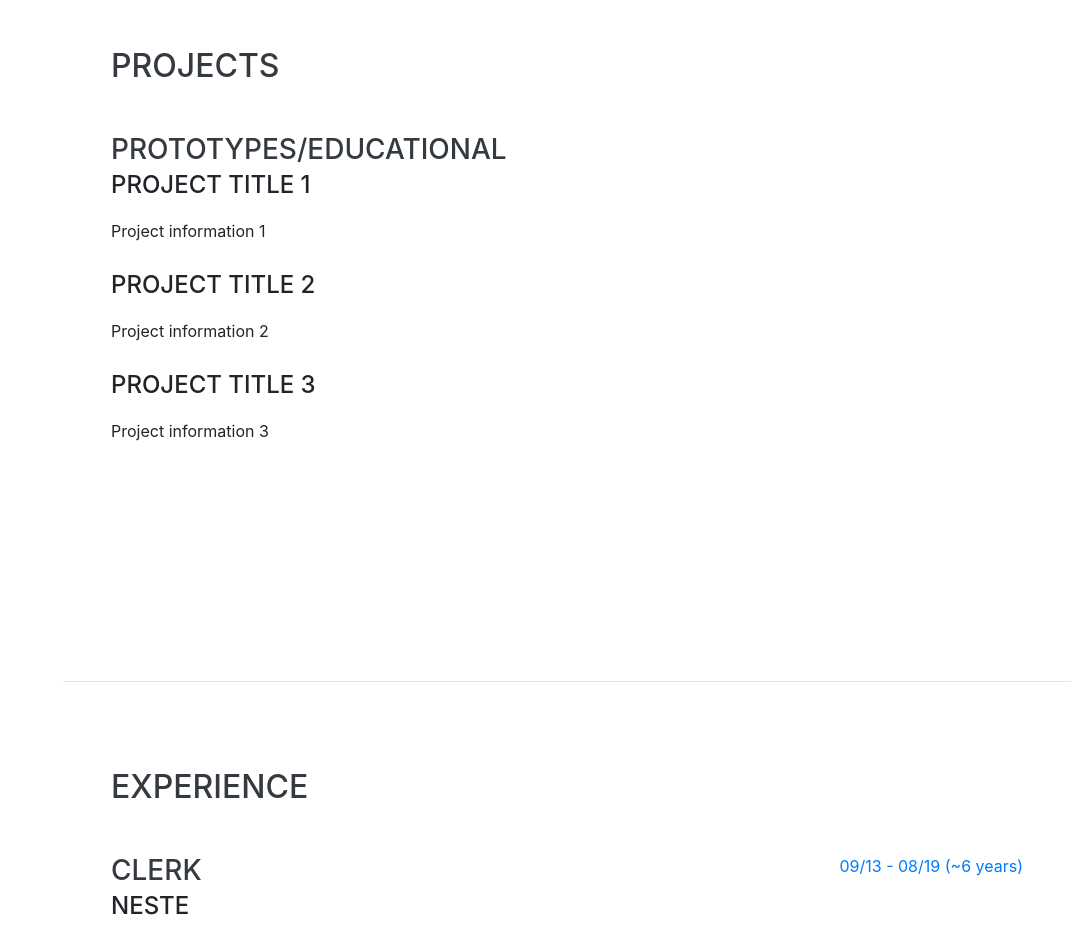
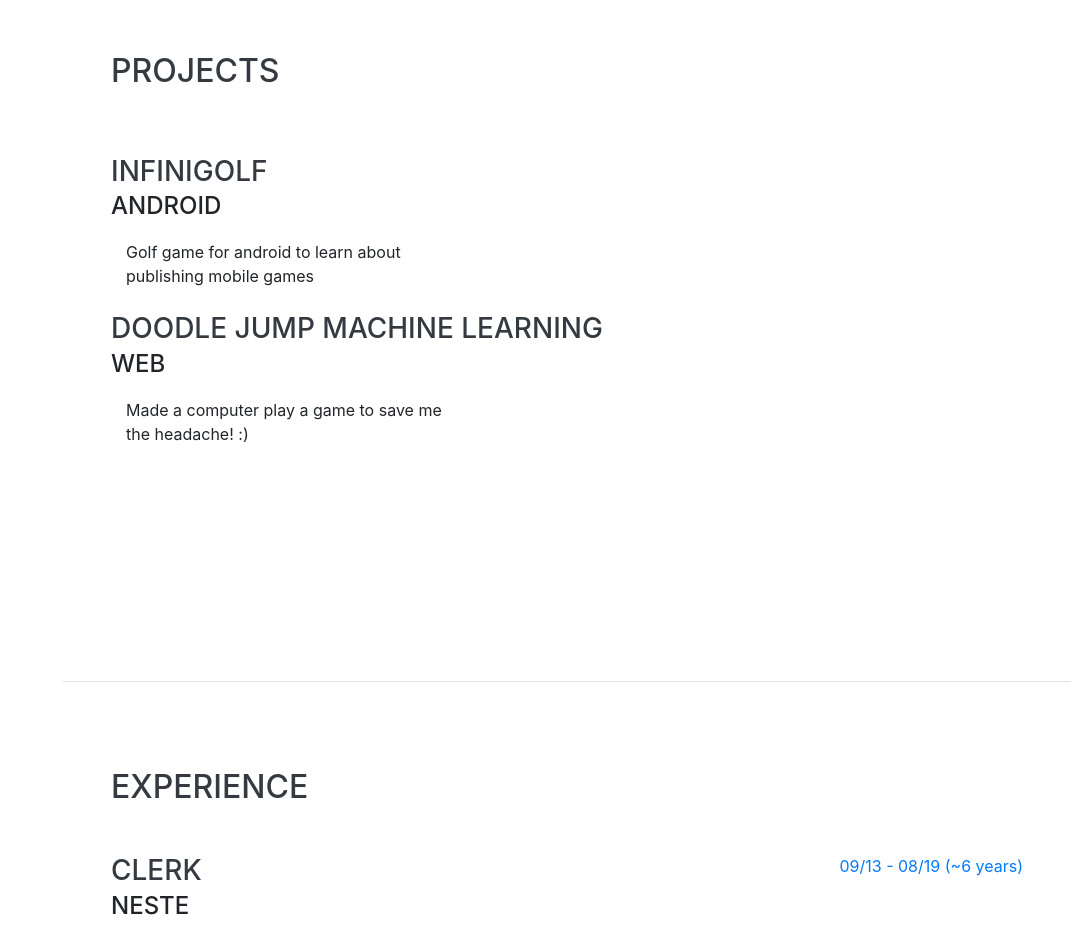
Before and after one commit to puttehi/puttehi.github.io, a website with bundled scripts: page index.html in a window 1280 px wide. Shown: the part 920-1853 px from the top of the page, without its empty margins (209-1280 px from the left). Built offline with nearby package versions, Linux system fonts and the light colour scheme; a web font is replaced by a local one.

Commit message:
test projects layout

```diff
--- a/index.html
+++ b/index.html
@@ -105,19 +105,20 @@
         <h2 class="mb-5">Projects</h2>
         <div class="resume-item d-flex flex-column flex-md-row justify-content-between mb-5">
           <div class="resume-content">
-            <h3 class="mb-0">Prototypes/educational</h3>
-            <div class="subheading mb-3">Project Title 1</div>
-            <dl class="row">
-              <dd class="col-sm-9">Project information 1</dd>
+            <dl class="row"></dl>
+            <h3 class="mb-0">Infinigolf</h3>
+            <div class="subheading mb-3">Android</div>
+              <dd class="col-sm-9">Golf game for android to learn about publishing mobile games</dd>
             </dl>
-            <div class="subheading mb-3">Project Title 2</div>
-            <dl class="row">
-              <dd class="col-sm-9">Project information 2</dd>
+            <dl class="row"></dl>
+            <h3 class="mb-0">Doodle Jump Machine Learning</h3>
+            <div class="subheading mb-3">Web</div>
+              <dd class="col-sm-9">Made a computer play a game to save me the headache! :)</dd>
             </dl>
-            <div class="subheading mb-3">Project Title 3</div>
+            <!--<div class="subheading mb-3">Project Title 3</div>
             <dl class="row">
               <dd class="col-sm-9">Project information 3</dd>
-            </dl>
+            </dl>-->
             </p>
           </div>
         </div>
```
